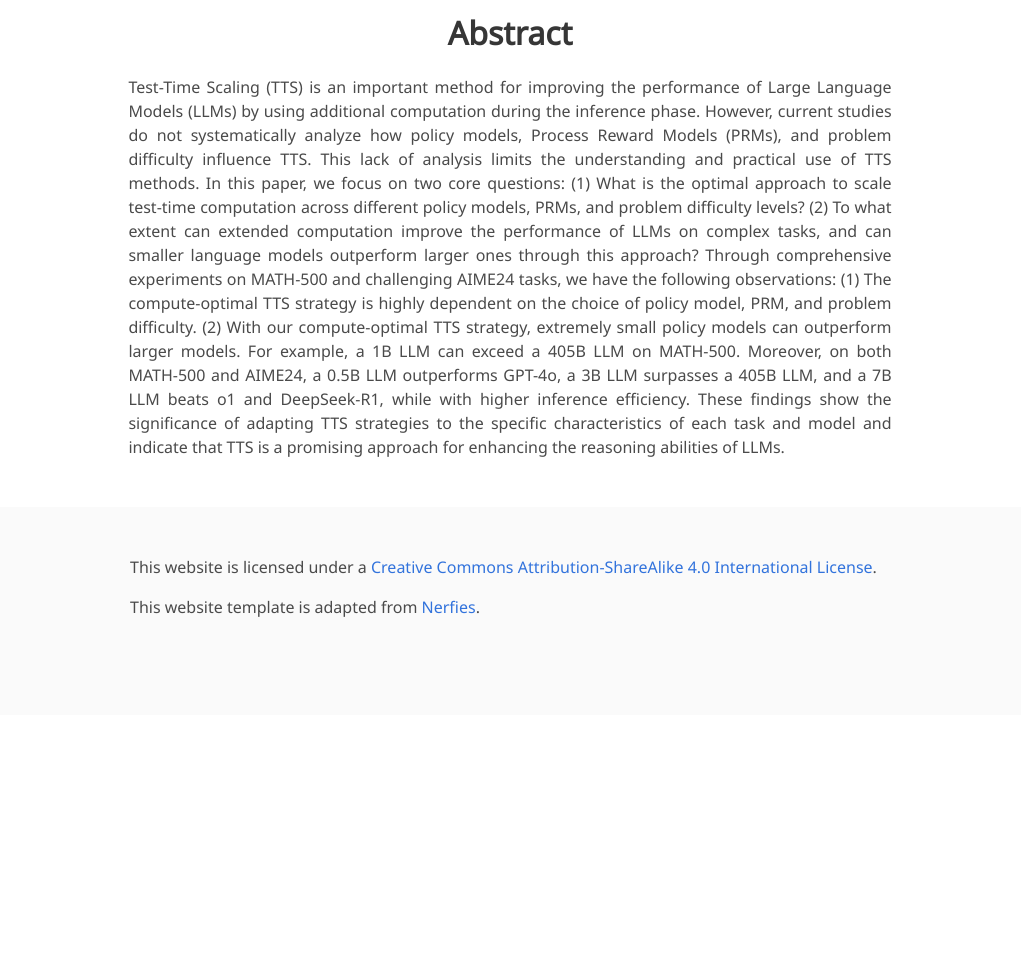
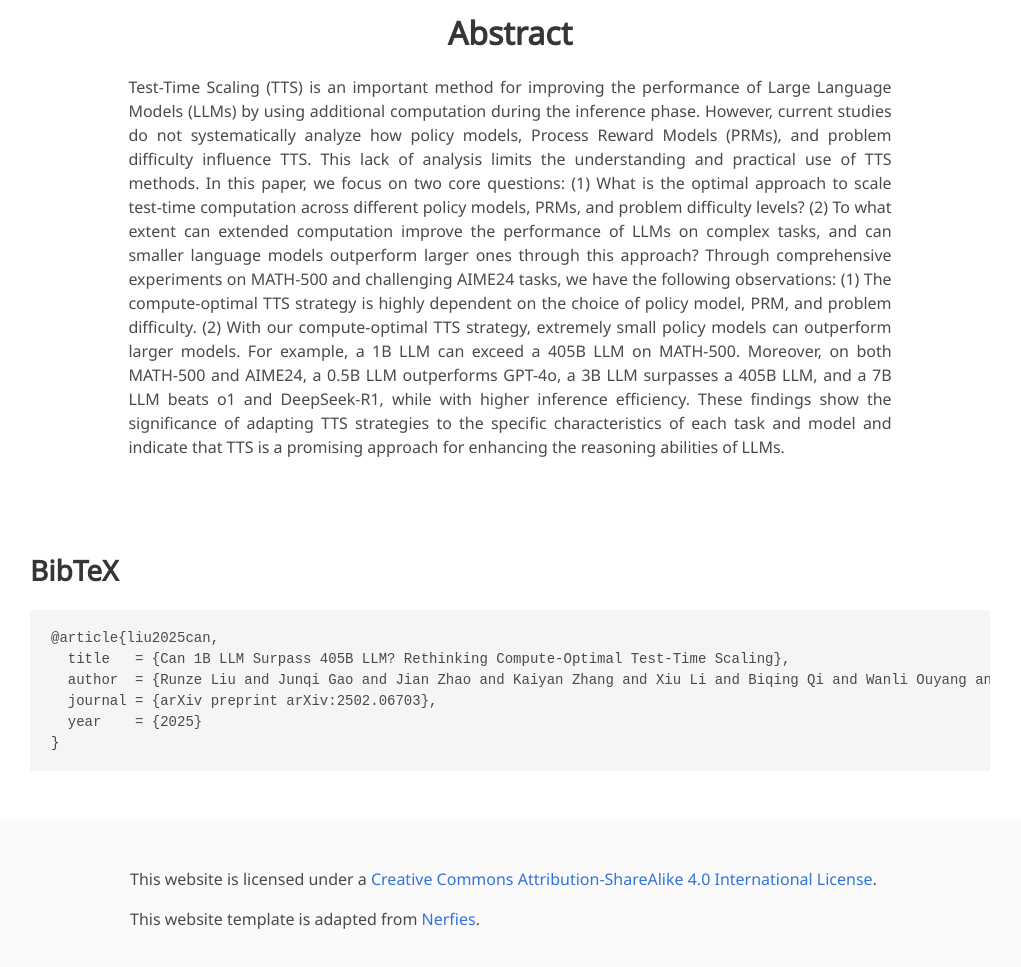
Before and after one commit to leo-liuzy/compute-optimal-tts, a plain HTML site: page index.html in a window 1280 px wide. Shown: the part 972-1939 px from the top of the page, without its empty margins (130-1151 px from the left). Before the commit the page ends 1687 px from the top, so only its background shows below. Drawn offline with nearby package versions, Linux system fonts and the light colour scheme; some icons are missing; a web font is replaced by a local one.

Commit message:
Update index.html

```diff
--- a/index.html
+++ b/index.html
@@ -170,7 +170,17 @@
 </section>
 
 
-
+<section class="section" id="BibTeX">
+  <div class="container is-max-desktop content">
+    <h2 class="title">BibTeX</h2>
+    <pre><code>@article{liu2025can,
+  title   = {Can 1B LLM Surpass 405B LLM? Rethinking Compute-Optimal Test-Time Scaling},
+  author  = {Runze Liu and Junqi Gao and Jian Zhao and Kaiyan Zhang and Xiu Li and Biqing Qi and Wanli Ouyang and Bowen Zhou},
+  journal = {arXiv preprint arXiv:2502.06703},
+  year    = {2025}
+}</code></pre>
+  </div>
+</section>
 
 
 <footer class="footer">
```
